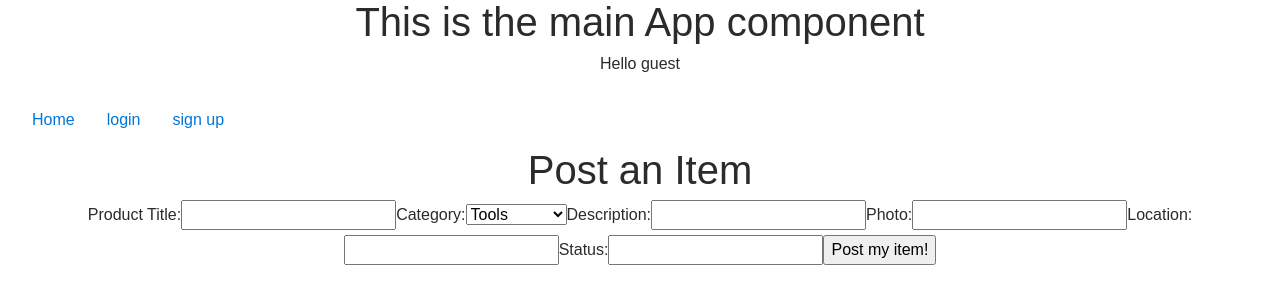
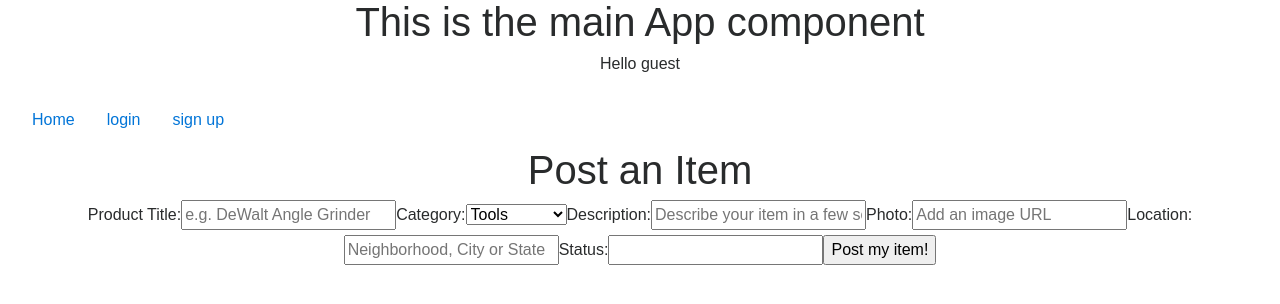
Before and after one commit to rsharar/BarterBorrow, a React (Create React App) app in the folder client/: page /user/post in a window 1280 px wide. Shown: the top 304 px of the page. Built offline with nearby package versions, Linux system fonts and the light colour scheme; no server answers.

Commit message:
added placeholder text to text fields

```diff
--- a/client/src/components/PostItem.js
+++ b/client/src/components/PostItem.js
@@ -12,7 +12,7 @@ class PostItemForm extends Component {
             description: '',
             imageurl: '',
             location: '',
-            status: '',
+            status: ''
         }
         this.handleSubmit = this.handleSubmit.bind(this)
         this.handleChange = this.handleChange.bind(this)
@@ -63,6 +63,7 @@ class PostItemForm extends Component {
                     name="title"
                     value={this.state.title}
                     onChange={this.handleChange}
+                    placeholder="e.g. DeWalt Angle Grinder"
                 />
                 <label htmlFor="productCategory">Category: </label>
                 <select category={this.state.category} onChange={this.handleChange}>
@@ -83,6 +84,7 @@ class PostItemForm extends Component {
                     name="description"
                     value={this.state.description}
                     onChange={this.handleChange}
+                    placeholder="Describe your item in a few sentences."
                 />
                 <label htmlFor="imageURL">Photo: </label>
                 <input
@@ -90,6 +92,7 @@ class PostItemForm extends Component {
                     name="imageurl"
                     value={this.state.imageurl}
                     onChange={this.handleChange}
+                    placeholder="Add an image URL"
                 />
                 <label htmlFor="productLocation">Location: </label>
                 <input
@@ -97,6 +100,7 @@ class PostItemForm extends Component {
                     name="location"
                     value={this.state.location}
                     onChange={this.handleChange}
+                    placeholder="Neighborhood, City or State"
                 />
                 <label htmlFor="productStatus">Status: </label>
                 <input
```
Also changed, not shown: 3 other files (tests, documents, lock files or other folders). Lines whose indentation alone changed are shown as unchanged.
